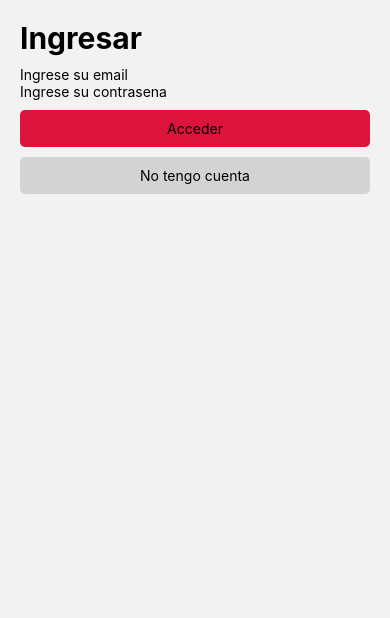
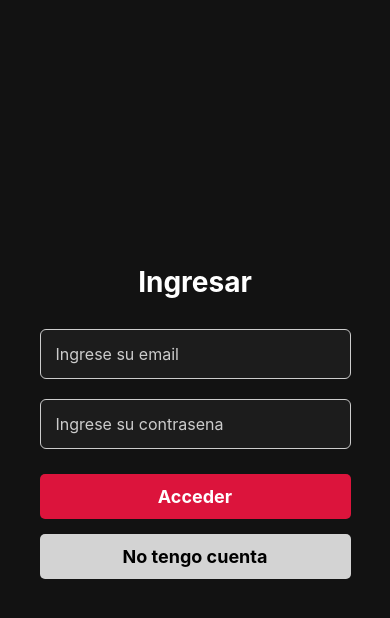
Before and after one commit to julietaBdenevi/TIparte2, a React Native app in the folder TIPARTE2/: screen /Login in a window 390 px wide. Shown: the top 618 px of the page. Built offline with nearby package versions, Linux system fonts and the light colour scheme; no server answers.

Commit message:
css de login y home

```diff
--- a/TIPARTE2/src/screens/Home.js
+++ b/TIPARTE2/src/screens/Home.js
@@ -1,9 +1,9 @@
 import React, { Component } from "react";
-import { View, Text, StyleSheet, Image, TouchableOpacity, FlatList } from 'react-native';
-import {auth, db} from "../firebase/config"
-import Post from "../components/Post"
+import { View, Text, StyleSheet, TouchableOpacity, FlatList } from 'react-native';
+import { auth, db } from "../firebase/config";
+import Post from "../components/Post";
 
-class Home extends Component{
+class Home extends Component {
     constructor(props) {
         super(props);
         this.state = {
@@ -12,25 +12,26 @@ class Home extends Component{
         };
     }
 
-    componentDidMount(){
+    componentDidMount() {
+        // Obtener los posts desde la base de datos
         db.collection("posts").onSnapshot(
             (docs) => {
-                let arrayDocs = []
-                docs.forEach( doc => {
+                let arrayDocs = [];
+                docs.forEach((doc) => {
                     arrayDocs.push({
                         id: doc.id,
                         data: doc.data()
-                    })
-                })
+                    });
+                });
                 this.setState({
                     posts: arrayDocs,
                     loading: false
-                }, ()=> console.log("posteos en el home: ", JSON.stringify(this.state.posts, null, 4)) )
+                }, () => console.log("posteos en el home: ", JSON.stringify(this.state.posts, null, 4)));
             }
-        )
+        );
     }
 
-
+    // Función para cerrar sesión
     logout() {
         auth
             .signOut()
@@ -43,52 +44,71 @@ class Home extends Component{
     render() {
         return (
             <View style={styles.container}>
-                <Text>{`Bienvenido `}</Text> {/*${auth.currentUser.email} ESTO VA DESPJUES DE BIENVENIDO*/}
-                <Text style={styles.heading}>Home</Text>
+                {/* Texto de bienvenida al usuario */}
+                <Text style={styles.welcomeText}>{`Bienvenido${auth.currentUser.email}`}</Text>
+
+                {/* Título principal de la sección */}
+                <Text style={styles.heading}>Tik Tok </Text>
+                <Text style={styles.heading}>Comment page </Text>
+
+                {/* Mostrar mensaje si no hay posts */}
                 {
                     this.state.posts.length === 0 ? (
-                        <Text> No hay posts aun</Text>
+                        <Text style={styles.noPostsText}>No hay posts aún</Text>
                     ) : (
+                        // Mostrar la lista de posts si existen
                         <FlatList
                             data={this.state.posts}
                             keyExtractor={item => item.id}
-                    renderItem={({item}) => <Post postInfo={item}/>}
+                            renderItem={({ item }) => <Post postInfo={item} />}
                         />
                     )
+                }
 
-                }
+                {/* Botón de cierre de sesión */}
                 <TouchableOpacity style={styles.logoutButton} onPress={() => this.logout()}>
                     <Text style={styles.logoutText}>Logout</Text>
                 </TouchableOpacity>
             </View>
-        )
+        );
+    }
 }
 
-
-
-}
 const styles = StyleSheet.create({
     container: {
         flex: 1,
         padding: 20,
-        backgroundColor: "#f5f5f5",
+        backgroundColor: "#121212", // Fondo oscuro para la pantalla principal
+    },
+    welcomeText: {
+        fontSize: 18,
+        color: "#fff", // Texto blanco para buen contraste con el fondo oscuro
+        marginBottom: 10,
     },
     heading: {
-        fontSize: 30,
+        fontSize: 32,
         fontWeight: "700",
-        marginBottom: 20,
+        color: "#ff0050", // Color de título similar a TikTok (rojo)
+        marginBottom: 30,
+        textAlign: "center",
+    },
+    noPostsText: {
+        fontSize: 18,
+        color: "#fff", // Texto blanco para el mensaje de "No hay posts"
+        textAlign: "center",
+        marginTop: 50,
     },
     logoutButton: {
-        backgroundColor: "#ff4444",
-        padding: 10,
+        backgroundColor: "#ff4444", // Rojo vibrante para el botón de logout
+        padding: 12,
         borderRadius: 5,
-        marginTop: 10,
+        marginTop: 20,
+        alignItems: "center",
     },
     logoutText: {
         color: "white",
-        textAlign: "center",
+        fontWeight: "bold",
     },
-
 });
 
 export default Home;
--- a/TIPARTE2/src/screens/Login.js
+++ b/TIPARTE2/src/screens/Login.js
@@ -1,12 +1,6 @@
 import React, { Component } from "react";
-import {
-  StyleSheet,
-  Text,
-  TouchableOpacity,
-  View,
-  TextInput,
-} from "react-native";
-import { auth } from '../firebase/config'
+import { StyleSheet, Text, TouchableOpacity, View, TextInput } from "react-native";
+import { auth } from '../firebase/config';
 
 class Login extends Component {
   constructor() {
@@ -18,9 +12,13 @@ class Login extends Component {
       error: "",
     };
   }
-  //rememberMe:
+
   componentDidMount() {
-    auth.onAuthStateChanged(user => { if (user) { this.props.navigation.navigate("HomeMenu") } })
+    auth.onAuthStateChanged(user => {
+      if (user) {
+        this.props.navigation.navigate("HomeMenu");
+      }
+    });
   }
 
   handleSubmit() {
@@ -32,42 +30,51 @@ class Login extends Component {
       })
       .catch((error) => {
         console.error("Error al iniciar sesión:", error);
-        this.setState({ error: error.message  });
+        this.setState({ error: error.message });
       });
   }
-
-
-
 
   render() {
     return (
       <View style={styles.container}>
+        <View style={styles.formContainer}>
           <Text style={styles.heading}>Ingresar</Text>
+
+          {/* Campos de ingreso */}
           <TextInput
+            style={styles.input}
             keyboardType="email-address"
             placeholder="Ingrese su email"
+            placeholderTextColor="#ccc"
             onChangeText={(text) => this.setState({ email: text })}
             value={this.state.email}
           />
           <TextInput
+            style={styles.input}
             placeholder="Ingrese su contrasena"
             secureTextEntry={true}
+            placeholderTextColor="#ccc"
             onChangeText={(text) => this.setState({ password: text })}
             value={this.state.password}
           />
+
+          {/* Mensaje de error */}
           {this.state.error !== "" && (
-          <Text style={{ color: "red", marginTop: 10 }}>{this.state.error}</Text>
+            <Text style={styles.errorText}>{this.state.error}</Text>
           )}
 
-        <TouchableOpacity onPress={() => this.handleSubmit()} style={[styles.button, styles.buttonSecondary]}>
-          <Text>Acceder</Text>
+          {/* Botones */}
+          <TouchableOpacity onPress={() => this.handleSubmit()} style={[styles.button, styles.buttonPrimary]}>
+            <Text style={styles.buttonText}>Acceder</Text>
           </TouchableOpacity>
+
           <TouchableOpacity
             onPress={() => this.props.navigation.navigate("Register")}
             style={styles.button}
           >
-          <Text>No tengo cuenta</Text>
+            <Text style={styles.buttonTextSecondary}>No tengo cuenta</Text>
           </TouchableOpacity>
+        </View>
       </View>
     );
   }
@@ -75,23 +82,62 @@ class Login extends Component {
 
 const styles = StyleSheet.create({
   container: {
-    margin: 20,
+    flex: 1,
+    justifyContent: "center",
+    alignItems: "center",
+    backgroundColor: "#121212", // Fondo oscuro
+  },
+  formContainer: {
+    width: "90%",
+    borderRadius: 10,
+    padding: 20,
+    alignItems: "center",
   },
   heading: {
-    fontSize: 30,
-    fontWeight: 700,
-    marginBottom: 10,
+    fontSize: 28,
+    fontWeight: "bold",
+    color: "#fff", // Texto blanco
+    marginBottom: 20,
+    textAlign: "center",
+  },
+  input: {
+    borderWidth: 1,
+    borderColor: "#ccc",
+    borderRadius: 6,
+    height: 50,
+    width: "100%",
+    paddingHorizontal: 15,
+    marginVertical: 10,
+    backgroundColor: "#1C1C1C", // Fondo oscuro para los campos
+    color: "#fff", // Texto en blanco
+    fontSize: 16,
   },
   button: {
-    backgroundColor: "#D3D3D3",
+    backgroundColor: "#D3D3D3", // Gris claro para el botón secundario
+    paddingVertical: 12,
+    paddingHorizontal: 30,
     borderRadius: 5,
-    padding: 10,
+    marginTop: 15,
     width: "100%",
     alignItems: "center",
+  },
+  buttonPrimary: {
+    backgroundColor: "#DC143C", // Rojo vibrante para el botón principal
+  },
+  buttonText: {
+    color: "#fff", // Blanco para el texto de los botones
+    fontWeight: "700",
+    fontSize: 18,
+  },
+  buttonTextSecondary: {
+    color: "#000", // Negro para el texto del botón secundario
+    fontWeight: "700",
+    fontSize: 18,
+  },
+  errorText: {
+    color: "red",
     marginTop: 10,
-  },
-  buttonSecondary: {
-    backgroundColor: "#DC143C",
+    textAlign: "center",
   },
 });
 
```
Lines whose indentation alone changed are shown as unchanged.
